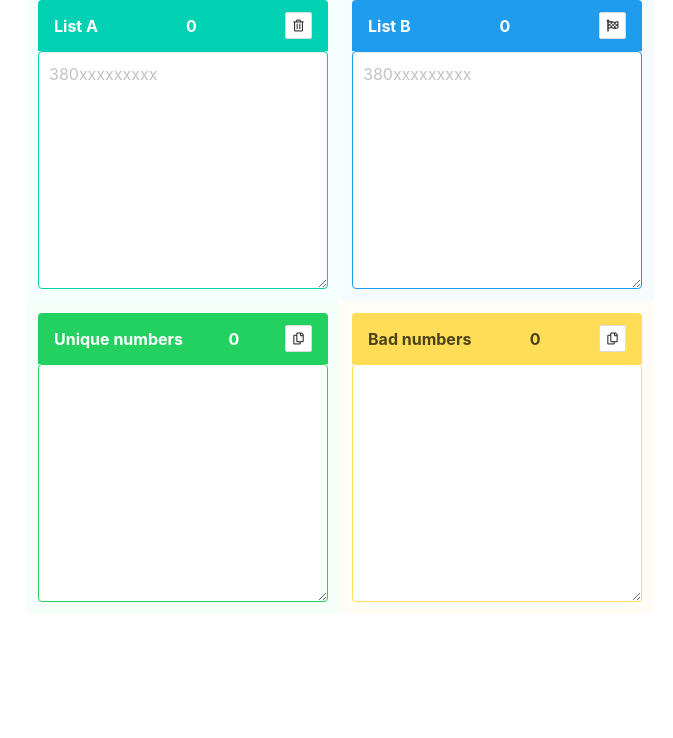
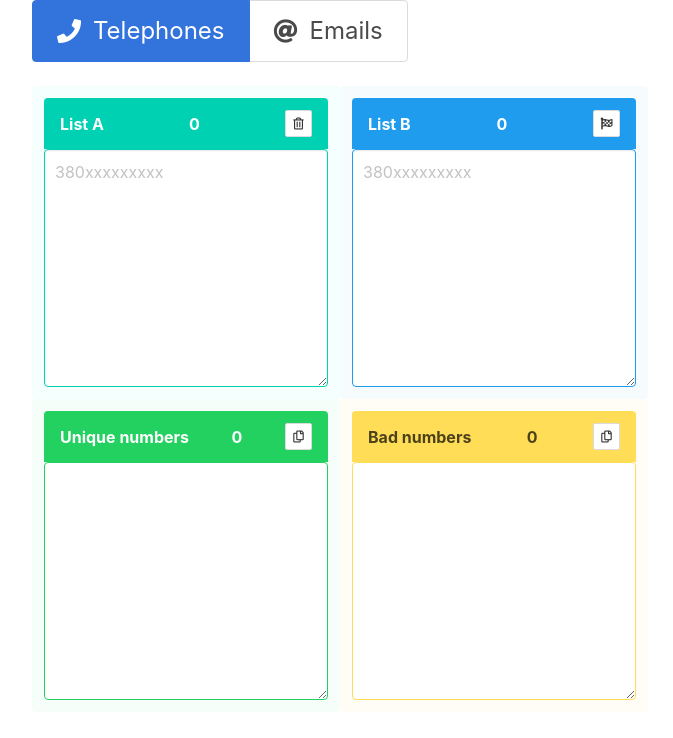
Before and after one commit to so2niko/tel-check, a plain HTML site: page index.html in a window 1280 px wide. Shown: the whole page, without its empty margins (300-973 px from the left). Drawn offline with nearby package versions, Linux system fonts and the light colour scheme.

Commit message:
feat: add emails

```diff
--- a/index.html
+++ b/index.html
@@ -1,17 +1,34 @@
 <!DOCTYPE html>
 <html lang="en">
+
 <head>
     <meta charset="UTF-8">
     <meta name="viewport" content="width=device-width, initial-scale=1.0">
     <meta http-equiv="X-UA-Compatible" content="ie=edge">
     <link rel="stylesheet" href="https://cdnjs.cloudflare.com/ajax/libs/bulma/0.7.1/css/bulma.css">
-    <link rel="stylesheet" href="https://use.fontawesome.com/releases/v5.0.13/css/all.css" integrity="sha384-DNOHZ68U8hZfKXOrtjWvjxusGo9WQnrNx2sqG0tfsghAvtVlRW3tvkXWZh58N9jp" crossorigin="anonymous">
+    <link rel="stylesheet" href="https://use.fontawesome.com/releases/v5.0.13/css/all.css"
+        integrity="sha384-DNOHZ68U8hZfKXOrtjWvjxusGo9WQnrNx2sqG0tfsghAvtVlRW3tvkXWZh58N9jp" crossorigin="anonymous">
     <title>📞&📧</title>
 </head>
 <body>
-  <div class="columns is-flex">
-   <div id="v-root"
-       class="columns is-desktop is-multiline column is-offset-3-tablet is-6-tablet">
+    <div class="is-flex">
+        <div id="v-root" class="columns is-desktop is-multiline column is-offset-3-tablet is-6-tablet">
+            <div class="tabs is-toggle is-fullwidth is-large is-centered">
+                <ul>
+                    <li v-bind:class="[checkType == 'tel' ? 'is-active' : '']" @click="changeType('tel')">
+                        <a>
+                            <span class="icon"><i class="fas fa-phone" aria-hidden="true"></i></span>
+                            <span>Telephones</span>
+                        </a>
+                    </li>
+                    <li v-bind:class="[checkType == 'email' ? 'is-active' : '']" @click="changeType('email')">
+                        <a>
+                            <span class="icon"><i class="fas fa-at" aria-hidden="true"></i></span>
+                            <span>Emails</span>
+                        </a>
+                    </li>
+                </ul>
+            </div>
             <article class="message is-primary column is-half is-marginless">
                 <div class="message-header">
                     <p>List A</p>
@@ -23,8 +40,7 @@
                     </a>
                 </div>
                 <textarea name="inA" id="inA" cols="30" rows="9" class="textarea is-primary" autofocus
-                placeholder="380xxxxxxxxx"
-                v-model="textA" @blur="calcA"></textarea>
+                    placeholder="380xxxxxxxxx" v-model="textA" @blur="calcA"></textarea>
             </article>
             <article class="message is-info column is-half is-marginless">
                 <div class="message-header">
@@ -36,17 +52,14 @@
                         </span>
                     </a>
                 </div>
-                <textarea name="inB" id="inB" cols="30" rows="9" class="textarea is-info"
-                placeholder="380xxxxxxxxx"
+                <textarea name="inB" id="inB" cols="30" rows="9" class="textarea is-info" placeholder="380xxxxxxxxx"
                     v-model="textB" @blur="calcB"></textarea>
             </article>
             <article class="message is-success column is-half is-marginless">
                 <div class="message-header">
                     <p>Unique numbers</p>
                     <span>{{lenGood}}</span>
-                    <a class="button is-small"
-                       @click="copyGood('good')"
-                       @focusout="misterProper">
+                    <a class="button is-small" @click="copyGood('good')" @focusout="misterProper">
                         <span class="icon is-small">
                             <i v-bind:class="copyIco"></i>
                         </span>
@@ -75,4 +88,5 @@
     <script src="./js/CopyDOM.js"></script>
     <script src="./js/app.js"></script>
 </body>
+
 </html>
--- a/js/app.js
+++ b/js/app.js
@@ -12,7 +12,8 @@ let mv = new Vue({
         copyIco : "far fa-copy",
         startIco : "fas fa-flag-checkered",
         startIcoDefault : "fas fa-flag-checkered",
-        startIcoLoading : "fas fa-circle-notch fa-spin"
+        startIcoLoading : "fas fa-circle-notch fa-spin",
+        checkType : 'tel'
 
     },
     methods : {
@@ -54,14 +55,12 @@ let mv = new Vue({
             }
 
             let myCopy = new CopyDOM(cssName);
-//            console.log(myCopy.cssName);
             myCopy.copy();
 
             this.copyIco = copiedIco;
 
         },
         misterProper : function(){
-            console.log("Ту-ту-ту");
             this.copyIco = 'far fa-copy';
         },
         checkArrs : function(){
@@ -70,14 +69,12 @@ let mv = new Vue({
 
             let myMiner = new Worker('./js/miner.js');
 
-            myMiner.postMessage([this.textA, this.textB]);
+            myMiner.postMessage([this.textA, this.textB, this.checkType]);
 
             console.log("main: send 2 worker");
 
             myMiner.onmessage = function(msg){
-                //принимает от воркера
                 console.log("main: receiver from worker");
-//                console.log(msg.data);
 
                 mv.lenGood = msg.data.lenGood;
                 mv.lenBad = msg.data.lenBad;
@@ -88,6 +85,9 @@ let mv = new Vue({
                 mv.startIco = mv.startIcoDefault;
 
             }
+        },
+        changeType : function(type = 'tel'){
+            this.checkType = type;
         }
     }
 });
```
Also changed, not shown: js/miner.js (+5 -3 lines). Lines whose indentation alone changed are shown as unchanged.
